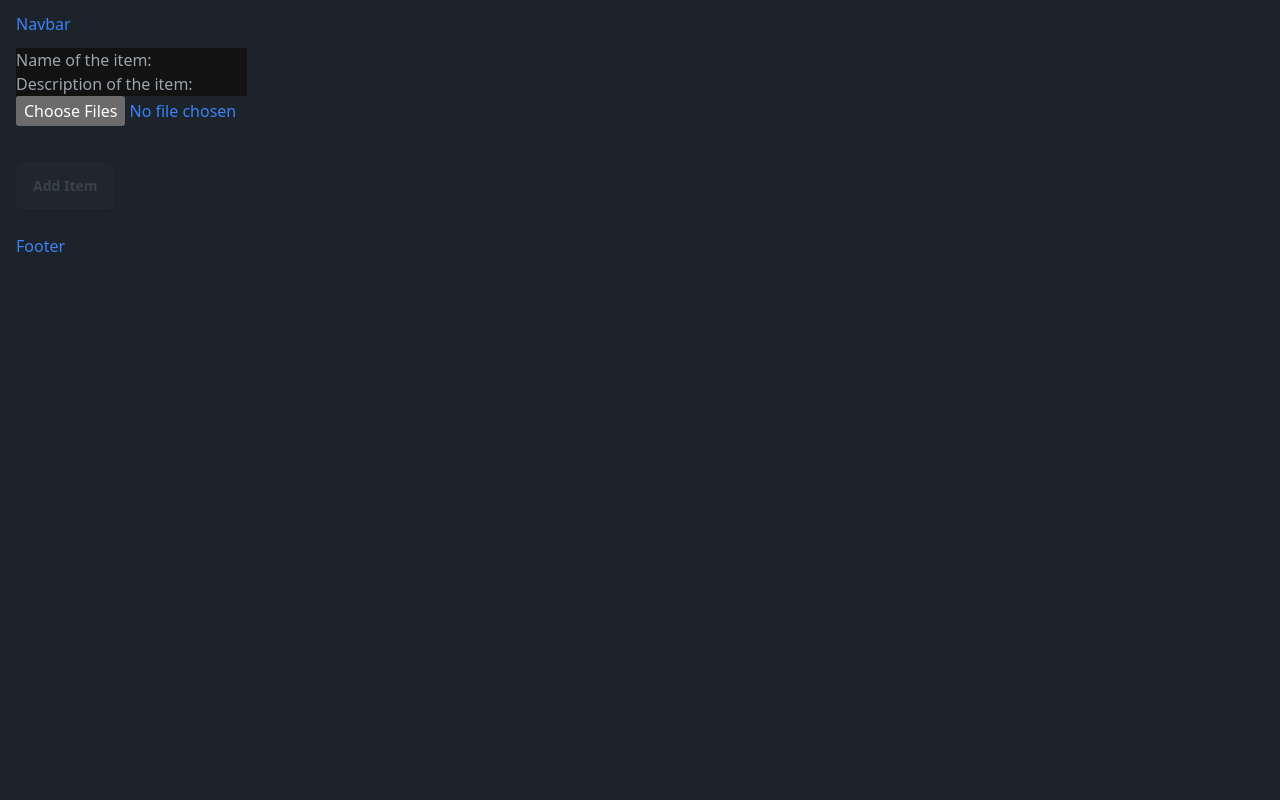
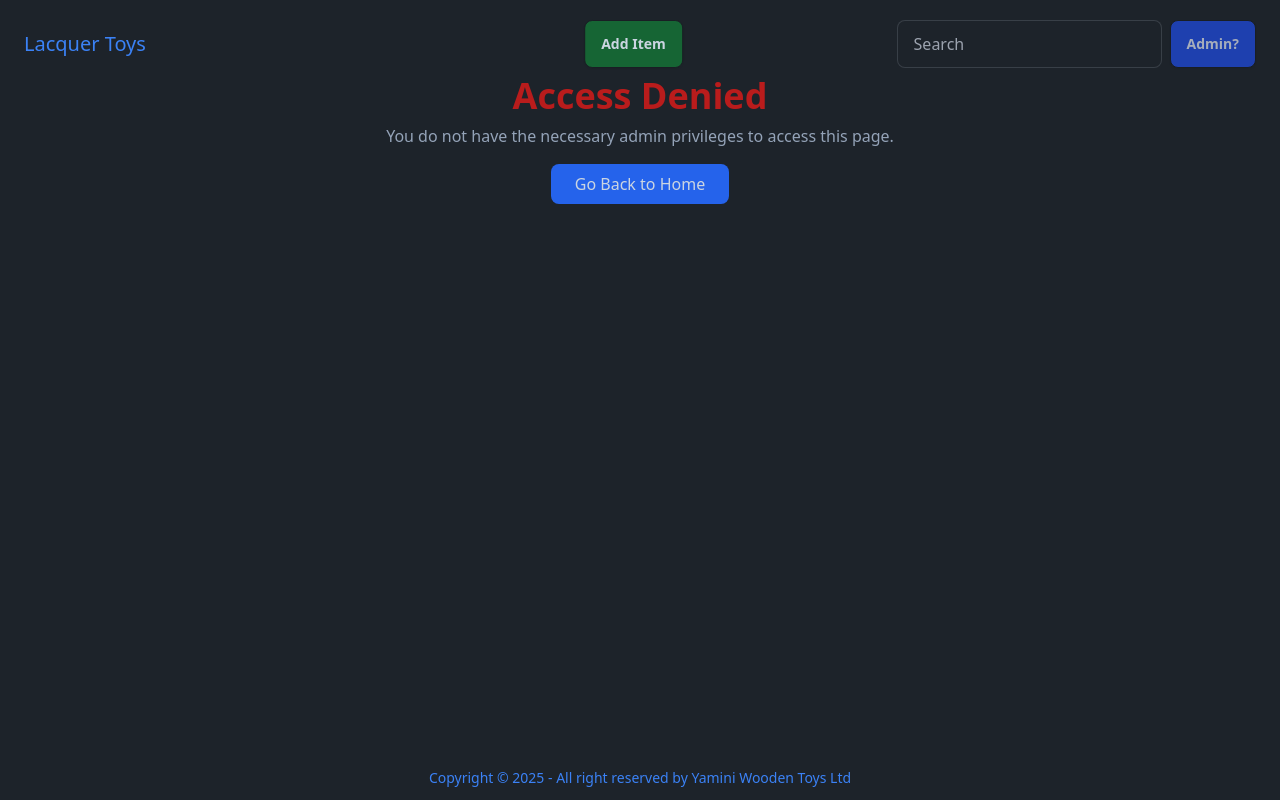
Before and after one commit to pardhusnc2004/Etikoppaka-Toys-Web-App, a React (Vite) app in the folder client/: page /add-item in a window 1280 px wide. Built offline with nearby package versions, Linux system fonts and the light colour scheme.

Commit message:
Update Navbar.jsx & Footer.jsx UI and Moved BrowserRouter App.jsx -> main.jsx and Include SearchProvider @main.jsx

```diff
--- a/client/src/App.jsx
+++ b/client/src/App.jsx
@@ -2,25 +2,29 @@ import React from 'react'
 import toast, { Toaster } from 'react-hot-toast'
 import Navbar from './Components/Navbar/Navbar.jsx'
 import Footer from './Components/Footer/Footer.jsx'
-import { BrowserRouter as Router, Routes, Route } from 'react-router-dom'
+import { BrowserRouter as Router, Routes, Route, useNavigate } from 'react-router-dom'
 import HomePage from './Pages/HomePage/HomePage'
 import AddItem from './Pages/AddItemPage/AddItem.jsx'
 import UpdateItem from './Pages/UpdateItemPage/UpdateItem.jsx'
 import AdminLogin from './Pages/AdminLoginPage/AdminLogin.jsx'
+import { useAuth } from './Contexts/AuthContext.jsx'
+import YouAreNotAdmin from './Pages/YouAreNotAdminPage/YouAreNotAdmin.jsx'
 
 const App = () => {
+  const { isAdmin } = useAuth()
+  const navigate = useNavigate()
   return (
-    <div className='px-4 py-3 text-blue-500'>
+    <div className='flex flex-col h-screen px-4 py-3 text-blue-500'>
       <Toaster position='top-right' />
       <Navbar />
-      <Router>
-        <Routes>
-          <Route path='/' element={<HomePage />} />
-          <Route path='/add-item' element={<AddItem />} />
-          <Route path={`/update-item/:_id`} element={<UpdateItem />} />
-          <Route path='/auth/login' element={<AdminLogin />} />
-        </Routes>
-      </Router>
+      <div className='flex-grow'>
+          <Routes>
+            <Route path='/' element={<HomePage />} />
+            <Route path='/add-item' element={(isAdmin)? <AddItem />: <YouAreNotAdmin />} />
+            <Route path={`/update-item/:_id`} element={(isAdmin)?<UpdateItem />: <YouAreNotAdmin />} />
+            <Route path='/auth/login' element={<AdminLogin />} />
+          </Routes>
+      </div>
       <Footer />
     </div>
   )
--- a/client/src/Components/Footer/Footer.jsx
+++ b/client/src/Components/Footer/Footer.jsx
@@ -2,8 +2,12 @@ import React from 'react'
 
 const Footer = () => {
     return (
-        <div>Footer</div>
+        <footer className="footer sm:footer-horizontal footer-center">
+            <aside>
+                <p>Copyright © {new Date().getFullYear()} - All right reserved by Yamini Wooden Toys Ltd</p>
+            </aside>
+        </footer>
     )
-    }
+}
 
 export default Footer
--- a/client/src/Components/Navbar/Navbar.jsx
+++ b/client/src/Components/Navbar/Navbar.jsx
@@ -1,8 +1,55 @@
-import React from 'react'
+import React, { useEffect, useState } from 'react'
+import { useAuth } from '../../Contexts/AuthContext'
+import { useNavigate } from 'react-router-dom'
+import axios from 'axios'
+import toast from 'react-hot-toast'
+import { useSearch } from '../../Contexts/SearchContext'
 
 const Navbar = () => {
+    const { isAdmin, setIsAdmin } = useAuth()
+    const { searchQuery, setSearchQuery } = useSearch()
+    const navigate = useNavigate()
+    const [tryingToLogin, setTryingToLogin] = useState(false)
+    useEffect(() => {
+        if(tryingToLogin) {
+            navigate("/auth/login")
+            setTryingToLogin(false)
+        }
+    }, [tryingToLogin])
+
+    const handleAddItem = () => {
+        navigate("/add-item")
+    }
+
+    const handleLogin = async () => {
+        if(isAdmin) {
+            try {
+                const response = await axios.post('http://localhost:4000/api/v1/auth/logout')
+                toast.success(response.data.message)
+            } catch (error) {
+                toast.error(error.message)
+            }
+            setIsAdmin(false)
+        } else {
+            setTryingToLogin(true)
+        }
+    }
+
     return (
-        <div>Navbar</div>
+        <div className="navbar">
+            <div className="flex-1">
+                <a className="text-xl">Lacquer Toys</a>
+            </div>
+            <div style={{paddingRight:"13px"}} className="absolute left-1/2 transform -translate-x-1/2">
+                <btn onClick={handleAddItem} className="btn bg-green-800 text-slate-300 cursor-pointer">Add Item</btn>
+            </div>
+            <div className="flex gap-2">
+                <input onChange={(e) => setSearchQuery(e.target.value)} type="text" placeholder="Search" className="input input-bordered w-24 md:w-auto" />
+                <div className="navbar-end">
+                    <button className="btn bg-blue-800" onClick={handleLogin}>{isAdmin? "Logout": "Admin?"}</button>
+                </div>
+            </div>
+        </div>
     )
 }
 
--- a/client/src/main.jsx
+++ b/client/src/main.jsx
@@ -3,9 +3,15 @@ import { createRoot } from 'react-dom/client'
 import './index.css'
 import App from './App.jsx'
 import { AuthProvider } from './Contexts/AuthContext.jsx'
+import { SearchProvider } from './Contexts/SearchContext.jsx'
+import { BrowserRouter as Router } from 'react-router-dom'
 
 createRoot(document.getElementById('root')).render(
     <AuthProvider>
-        <App />
+        <SearchProvider>
+            <Router>
+                <App />
+            </Router>
+        </SearchProvider>
     </AuthProvider>
 )
```
